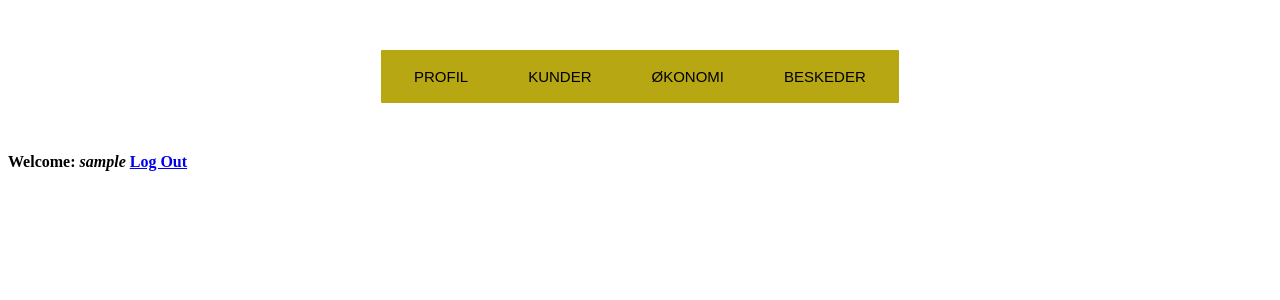
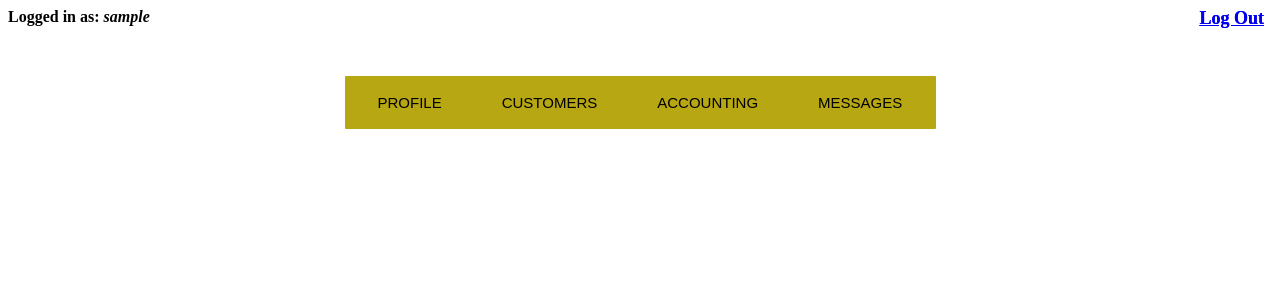
Before and after one commit to AAStepanian/Modulopgave3-Aros-og-Soen, a PHP site: page /Profile.php in a window 1280 px wide. Shown: the top 300 px of the page. Run offline with PHP 8.4, Linux system fonts and the light colour scheme; the visitor is signed in with stand-in values (Sample User, id 1); tables that the repository leaves empty or names only in its code hold one stand-in row (values such as "Sample post").

Commit message:
Login og logout og brugersession

```diff
--- a/css/nav.css
+++ b/css/nav.css
@@ -9,7 +9,7 @@ nav{
 }
 
 #menu{
-  width: 512px;
+  width: 585px;
   margin: 50px auto;
   background-color: #b7a712;
   border-radius: 1px;
--- a/css/style.css
+++ b/css/style.css
@@ -61,3 +61,10 @@ form {
 }
 input[type=submit]:hover {
   background-color: lightblue;
+}
+#logout {
+  position: absolute;
+  top: 8px;
+  right: 16px;
+  font-size: 18px;
+}
--- a/header.php
+++ b/header.php
@@ -5,6 +5,10 @@
     <link rel="stylesheet" href="css/style.css">
     <link rel="stylesheet" href="css/nav.css">
     <title>Modulopgave 3</title>
+    <?php include('session.php');
+    if(!isset($_SESSION['login_user'])) ?>
+    <b id="welcome">Logged in as: <i><?php echo $login_session; ?></i></b>
+  <b id="logout"><a href="logout.php">Log Out</a></b>
   </head>
   <body>
     <?php include("nav.php"); ?>
--- a/kundedata.php
+++ b/kundedata.php
@@ -1,6 +1,4 @@
 <?php include("header.php"); ?>
-<?php include('session.php');
-if(!isset($_SESSION['login_user'])) ?>
 <!DOCTYPE html>
 <html lang="en" dir="ltr">
   <head>
--- a/nav.php
+++ b/nav.php
@@ -1,12 +1,12 @@
 <nav>
 <ul id="menu">
-  <li><a href="Profile.php">Profil</a>
+  <li><a href="Profile.php">Profile</a>
   </li>
-  <li><a href="kundedata.php">Kunder</a>
+  <li><a href="kundedata.php">Customers</a>
   </li>
-  <li><a href="#">Økonomi</a>
+  <li><a href="#">Accounting</a>
   </li>
-  <li><a href="index.php">Beskeder</a>
+  <li><a href="#">Messages</a>
   </li>
 </ul>
 </nav>
--- a/profile.php
+++ b/profile.php
@@ -1,12 +1,10 @@
 <?php
-include('session.php');
+include('header.php');
 if(!isset($_SESSION['login_user'])){
 header("location: index.php");
 }
 ?>
-<?php include('header.php') ?>
 <div id="profile">
-<b id="welcome">Welcome: <i><?php echo $login_session; ?></i></b>
 <b id="logout"><a href="logout.php">Log Out</a></b>
 </div>
 </body>
```
